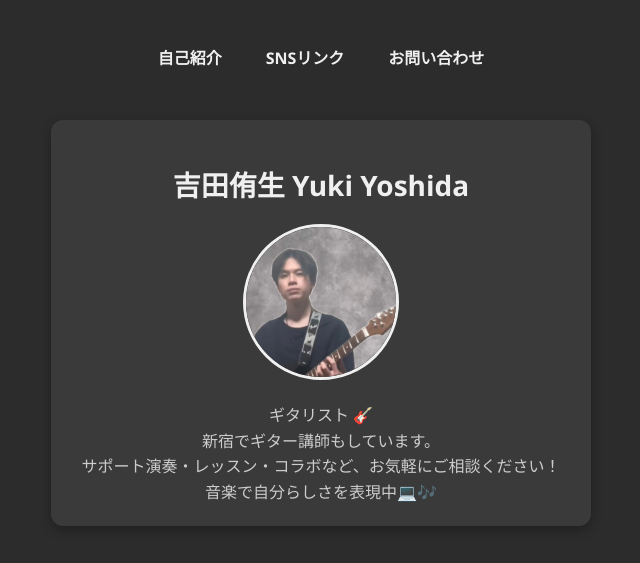
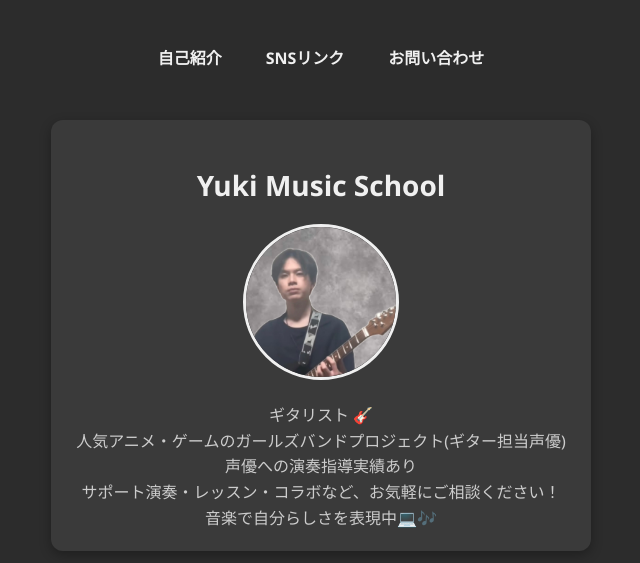
Before and after one commit to Yukiki168/yukiki168-guitar.com, a plain HTML site: page index.html in a window 1280 px wide. Shown: the top 563 px of the page, without its empty margins (319-959 px from the left). Drawn offline with Linux system fonts and the light colour scheme.

Commit message:
Update index.html

```diff
--- a/index.html
+++ b/index.html
@@ -173,11 +173,12 @@
     </nav>
 
     <div id="profile" class="profile-card">
-      <h2>吉田侑生 Yuki Yoshida</h2>
+      <h2>Yuki Music School</h2>
       <img src="yuki_face.jpeg" alt="侑生の写真" class="profile-image">
       <p>
         ギタリスト 🎸<br>
-       新宿でギター講師もしています。<br>
+       人気アニメ・ゲームのガールズバンドプロジェクト(ギター担当声優)声優への演奏指導実績あり
+        <br>
         サポート演奏・レッスン・コラボなど、お気軽にご相談ください！<br>
         音楽で自分らしさを表現中💻🎶
       </p>
```
